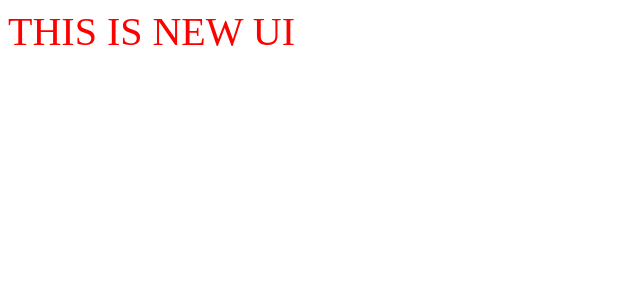
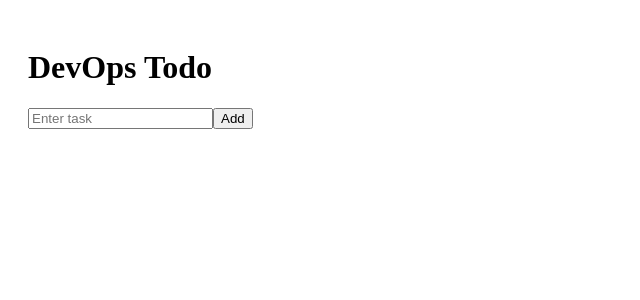
Before and after one commit to Nitesh0717/kube-deploy-3tier-devops-project, a React app in the folder frontend/: page / in a window 1280 px wide. Shown: the top 300 px of the page, without its empty margins (0-640 px from the left). Built offline with nearby package versions, Linux system fonts and the light colour scheme; the HTML template or start-up script is replaced by a standard one.

Commit message:
Update App.jsx

```diff
--- a/frontend/src/App.jsx
+++ b/frontend/src/App.jsx
@@ -1,8 +1,37 @@
+import { useState } from "react";
+
 export default function App() {
-  console.log("APP LOADED");
+  const [tasks, setTasks] = useState([]);
+  const [input, setInput] = useState("");
+
+  const addTask = () => {
+    if (!input.trim()) return;
+    setTasks([...tasks, { id: Date.now(), title: input }]);
+    setInput("");
+  };
+
+  const deleteTask = (id) => {
+    setTasks(tasks.filter((t) => t.id !== id));
+  };
+
   return (
-    <div style={{fontSize: "40px", color: "red"}}>
-      THIS IS NEW UI
+    <div style={{ padding: "20px" }}>
+      <h1>DevOps Todo</h1>
+
+      <input
+        value={input}
+        onChange={(e) => setInput(e.target.value)}
+        placeholder="Enter task"
+      />
+
+      <button onClick={addTask}>Add</button>
+
+      {tasks.map((task) => (
+        <div key={task.id}>
+          {task.title}
+          <button onClick={() => deleteTask(task.id)}>Delete</button>
+        </div>
+      ))}
     </div>
   );
 }
```
